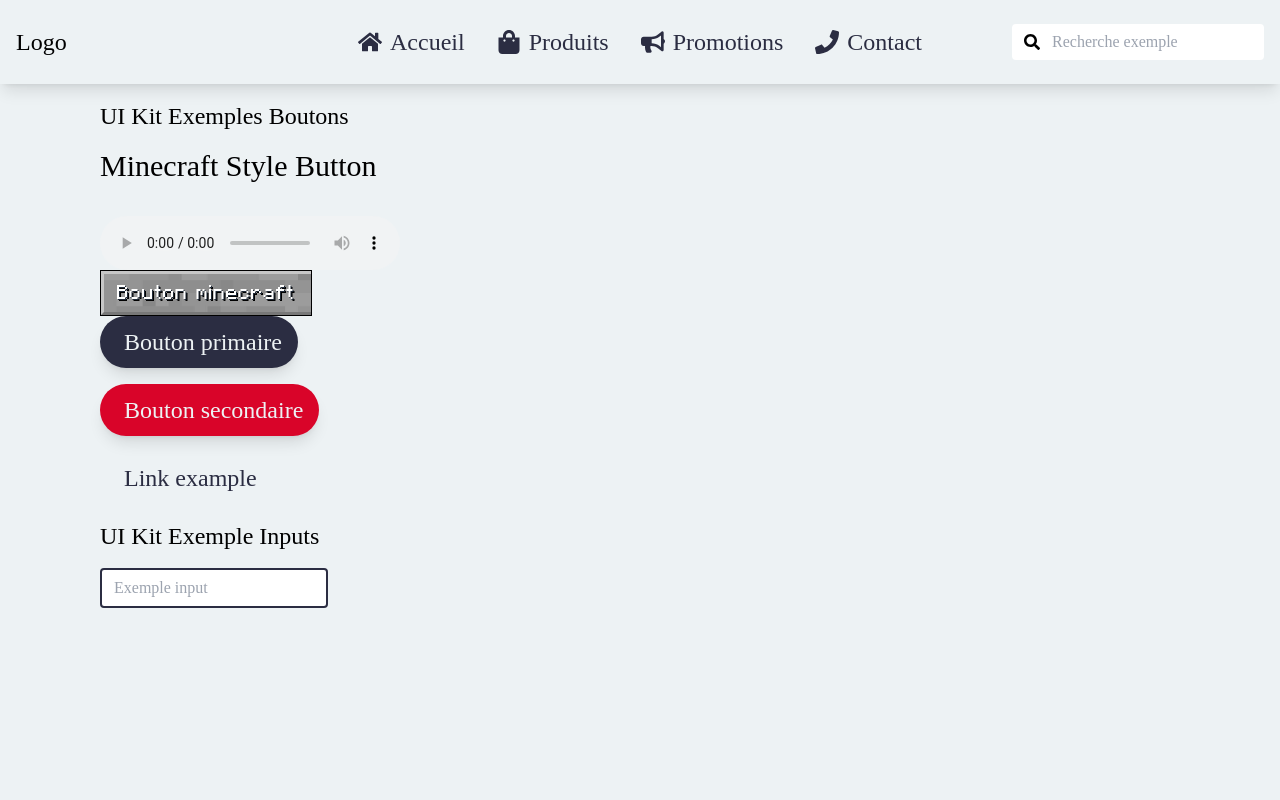
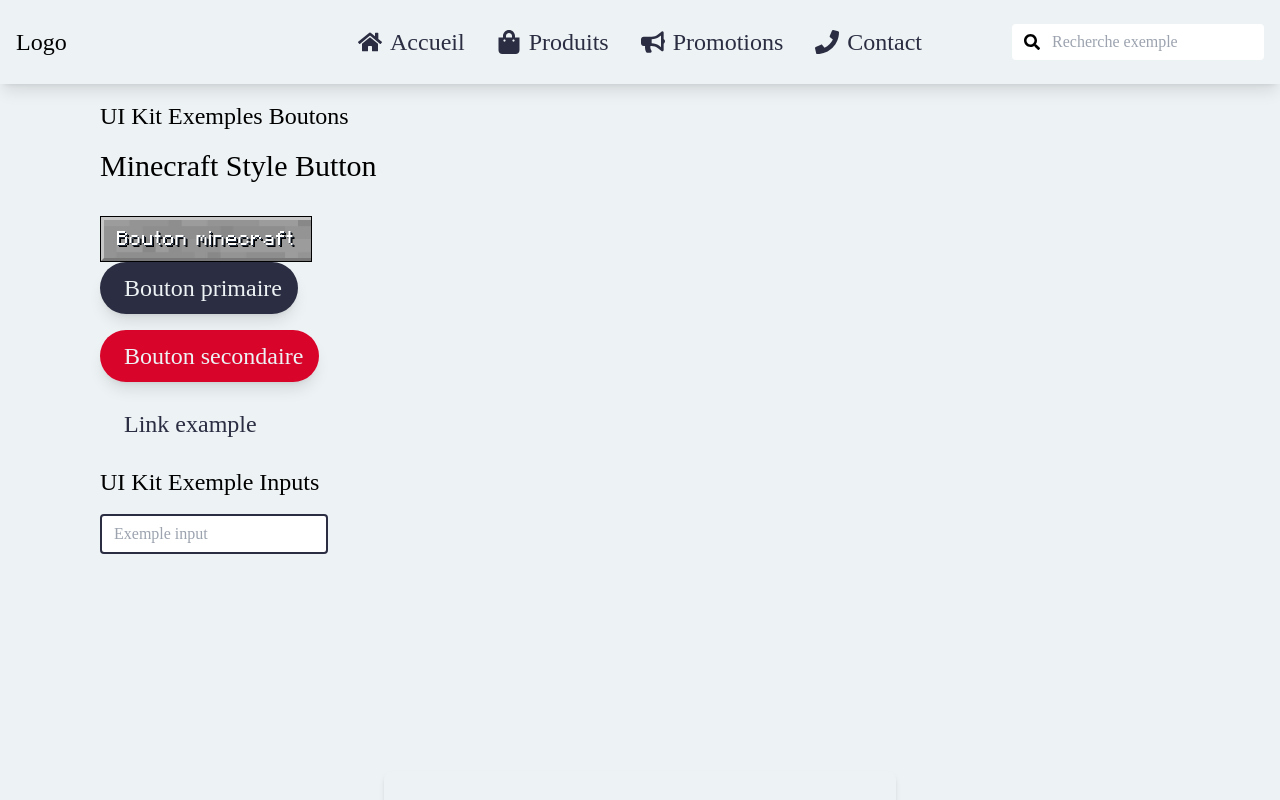
Before and after one commit to TheoMa76/projet-s2-front, a React (Create React App) app: page / in a window 1280 px wide. Shown: the top 800 px of the page. Built offline with nearby package versions, Linux system fonts and the light colour scheme.

Commit message:
added sound on button

```diff
--- a/src/components/atoms/Buttons/MinecraftButton.tsx
+++ b/src/components/atoms/Buttons/MinecraftButton.tsx
@@ -1,6 +1,5 @@
 import React from 'react';
-import './/css/minecraftButton.css';
-
+import './css/minecraftButton.css';
 
 type ButtonVariant = 'primary' | 'secondary';
 
@@ -16,17 +15,22 @@ interface ButtonProps {
 }
 
 const playClickSound = () => {
-  const audio = document.getElementById('click-sound') as HTMLAudioElement;
-  console.log("OUHOH");
-
-  audio.play();
+  const audio = new Audio('./sound/test.mp3');
+  if (audio) {
+    audio.currentTime = 0;
+    audio.play().catch((error) => {
+      console.error("Error playing audio:", error);
+    });
+  } else {
+    console.error("Audio element not found");
+  }
 }
 
 const MinecraftButton: React.FC<ButtonProps> = ({
   variant = 'primary',
   onClick = playClickSound,
   disabled = false,
-  style = '',
+  style = {},
   className = '',
   label = '',
   icon,
@@ -38,14 +42,16 @@ const MinecraftButton: React.FC<ButtonProps> = ({
 
   return (
     <>
-  <audio controls id="click-sound" src="./src/sound/test.mp3">
-    </audio>
       <button
         className={`${baseClasses} ${hoverClasses} ${className}`}
-      onClick={onClick}
+        onClick={() => {
+          playClickSound();
+          if (onClick) onClick();
+        }}
         disabled={disabled}
         aria-label={label}
         type={type}
+        style={style}
       >
         {icon && <span className="mr-2">{icon}</span>}
         <span>{label}</span>
```
Also changed, not shown: 2 other files (tests, documents, lock files or other folders). Lines whose indentation alone changed are shown as unchanged.
